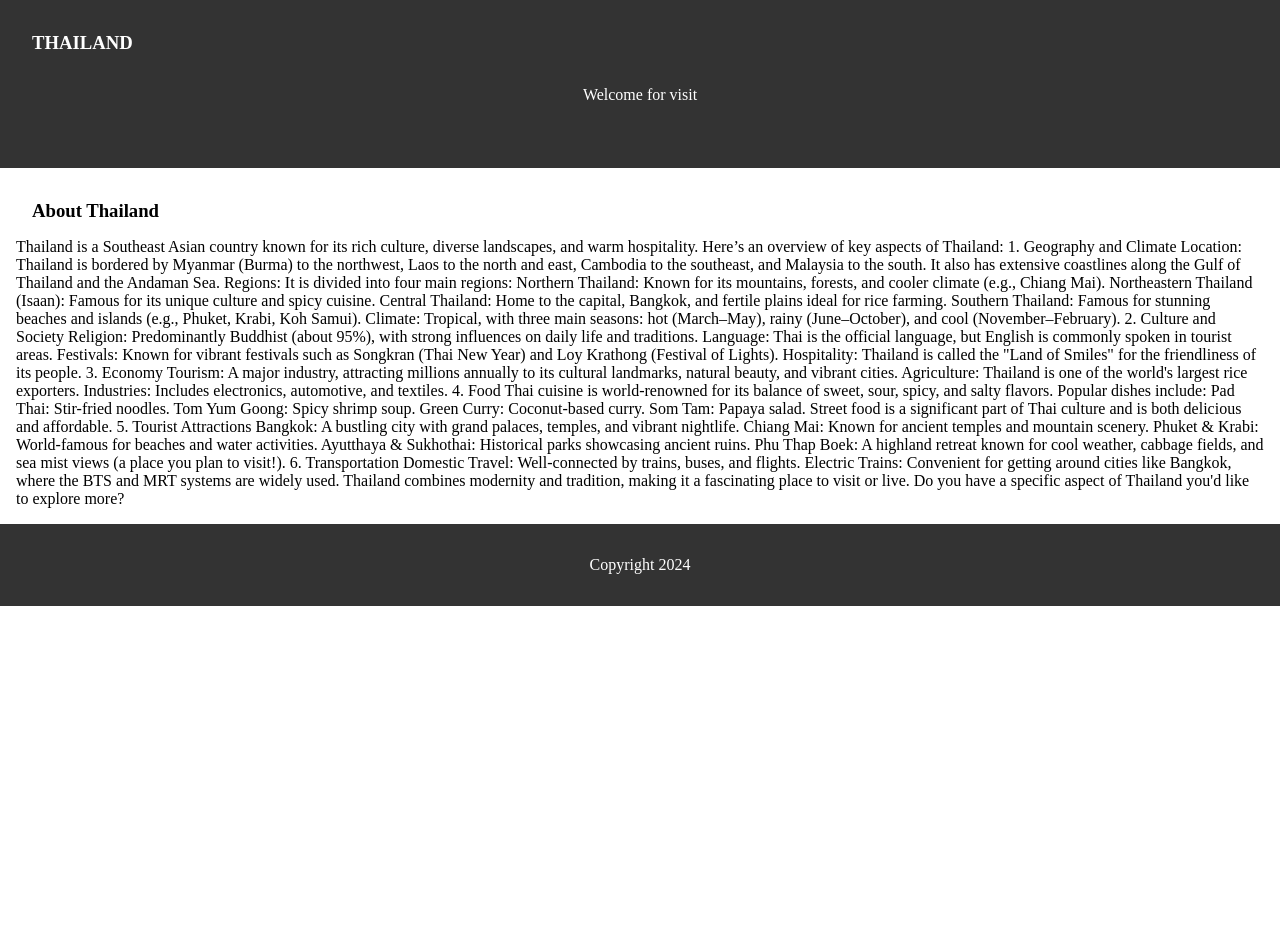
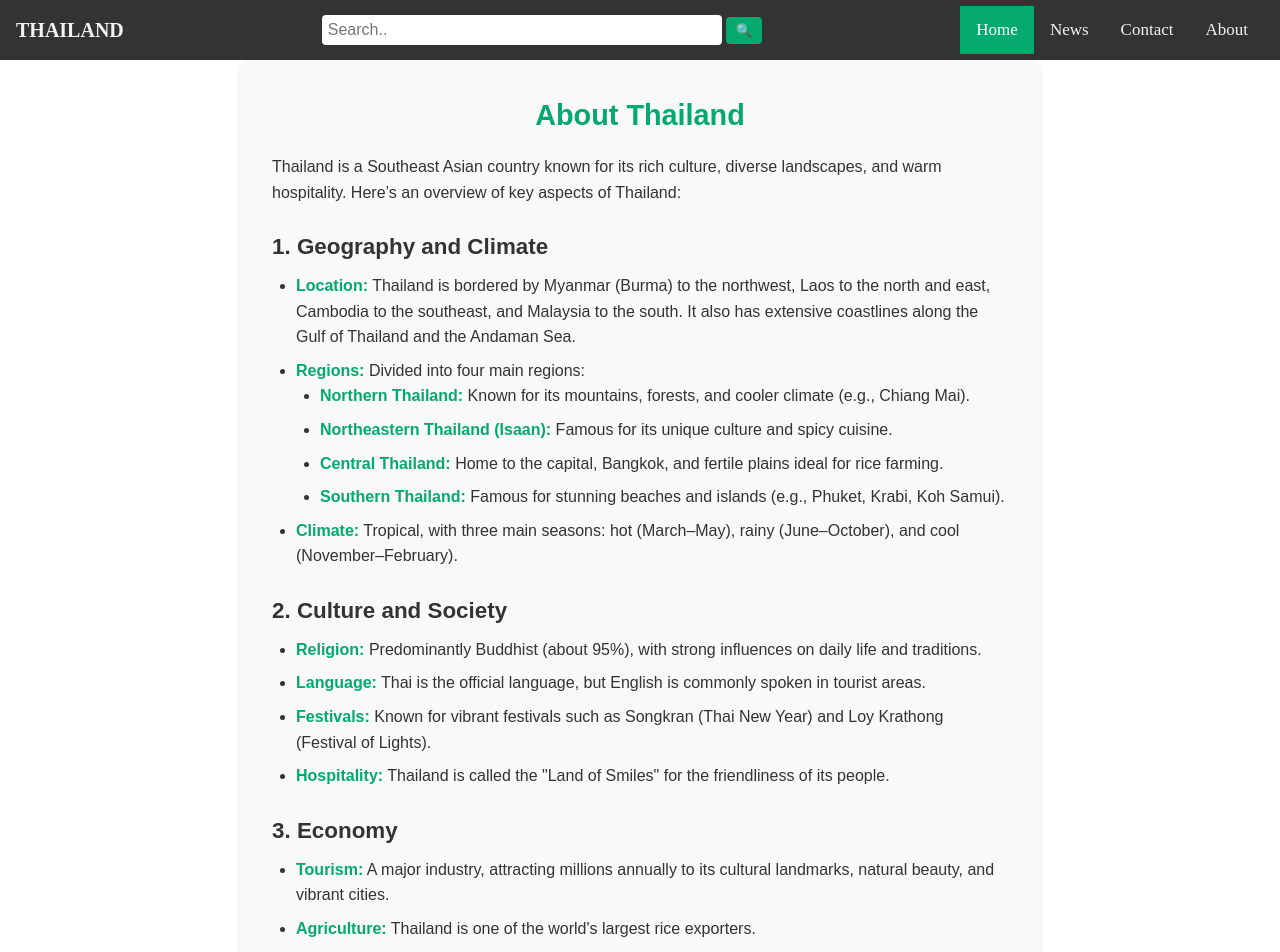
Before and after one commit to iamnewdt/web-tourist-vite, a React (Vite) app: page / in a window 1280 px wide. Shown: the top 952 px of the page. Before the commit the page ends 800 px from the top, so only its background shows below. Built offline with nearby package versions, Linux system fonts and the light colour scheme.

Commit message:
227/11/2024 Update Nav bar

```diff
--- a/package.json
+++ b/package.json
@@ -10,7 +10,9 @@
     "preview": "vite preview"
   },
   "dependencies": {
+    "bootstrap": "^5.3.3",
     "react": "^18.3.1",
+    "react-bootstrap": "^2.10.6",
     "react-dom": "^18.3.1"
   },
   "devDependencies": {
--- a/src/App.css
+++ b/src/App.css
@@ -4,6 +4,7 @@
   box-sizing: border-box;
 }
 
+/*Main Header*/
 header {
   background: #333;
   padding: 2rem;
@@ -17,19 +18,133 @@ header p {
   color: #fff;
 }
 
+/*Main footer*/*
 footer {
   background: #333;
   padding: 2rem;
   text-align: center;
   color: #fff;
-
 }
 
+/* Main Content */
 main {
-  padding: 1rem;
+  padding: 2rem;
+  font-family: 'Arial', sans-serif;
+  color: #333;
+  line-height: 1.6;
+  background-color: #f9f9f9;
+  border-radius: 10px;
+  box-shadow: 0 2px 5px rgba(0, 0, 0, 0.1);
+  max-width: 800px;
+  margin: auto;
 }
 
 main h3 {
-  padding: 1rem;
-  text-align: left;
+  font-size: 1.8rem;
+  color: #04AA6D;
+  margin-bottom: 1rem;
+  text-align: center;
 }
+
+main h4 {
+  font-size: 1.4rem;
+  color: #333;
+  margin-top: 1.5rem;
+  margin-bottom: 0.5rem;
+}
+
+main p {
+  margin-bottom: 1rem;
+}
+
+main ul {
+  list-style: disc;
+  margin-left: 1.5rem;
+}
+
+main ul li {
+  margin-bottom: 0.5rem;
+}
+
+main ul li strong {
+  color: #04AA6D;
+}
+
+
+/* Navigation Bar */
+.topnav {
+  background-color: #333;
+  display: flex;
+  align-items: center;
+  justify-content: space-between;
+  padding: 0 16px;
+  height: 60px;
+}
+
+/* Style the logo */
+.logo {
+  color: #f2f2f2;
+  font-size: 20px;
+  font-weight: bold;
+  text-transform: uppercase;
+}
+
+/* Style the navigation links */
+.nav-links a {
+  color: #f2f2f2;
+  text-align: center;
+  padding: 14px 16px;
+  text-decoration: none;
+  font-size: 17px;
+}
+
+/* Align the links to the right */
+.nav-links {
+  display: flex;
+}
+
+/* Change the color of links on hover */
+.nav-links a:hover {
+  background-color: #ddd;
+  color: black;
+}
+
+/* Add a color to the active/current link */
+.nav-links a.active {
+  background-color: #04AA6D;
+  color: white;
+}
+
+/* Style the search container */
+.search-container {
+  flex: 1; /* Allow search bar to expand in the center */
+  display: flex;
+  justify-content: center;
+  align-items: center;
+}
+
+/* Style the input field */
+.search-container input {
+  padding: 6px;
+  border: none;
+  border-radius: 4px;
+  font-size: 16px;
+  width: 60%; /* Adjust width for the center */
+  max-width: 400px;
+  margin-right: 4px;
+}
+
+/* Style the search button */
+.search-container button {
+  background-color: #04AA6D;
+  color: white;
+  border: none;
+  padding: 6px 10px;
+  border-radius: 4px;
+  cursor: pointer;
+}
+
+/* Change button style on hover */
+.search-container button:hover {
+  background-color: #45a049;
+}
--- a/src/App.jsx
+++ b/src/App.jsx
@@ -1,8 +1,10 @@
 import { useState } from 'react'
 import './App.css'
+import Nav from  './components/Nav'
 import Header from './components/Header'
 import Content from './components/Content'
 import Footer from './components/Footer'
+
 
 
 function App() {
@@ -10,7 +12,7 @@ function App() {
 
   return (
     <div className='App'>
-      <Header />
+      <Nav />
       <Content />
       <Footer />
     </div> )
--- a/src/components/Content.jsx
+++ b/src/components/Content.jsx
@@ -1,50 +1,84 @@
-import React from 'react'
+import React from 'react';
 
 function Content() {
   return (
     <main>
-        <h3>About Thailand</h3>
-        <p>Thailand is a Southeast Asian country known for its rich culture, diverse landscapes, and warm hospitality. Here’s an overview of key aspects of Thailand:
+      <h3>About Thailand</h3>
+      <p>
+        Thailand is a Southeast Asian country known for its rich culture, diverse landscapes, and warm hospitality. Here’s an overview of key aspects of Thailand:
+      </p>
 
-1. Geography and Climate
-Location: Thailand is bordered by Myanmar (Burma) to the northwest, Laos to the north and east, Cambodia to the southeast, and Malaysia to the south. It also has extensive coastlines along the Gulf of Thailand and the Andaman Sea.
-Regions: It is divided into four main regions:
-Northern Thailand: Known for its mountains, forests, and cooler climate (e.g., Chiang Mai).
-Northeastern Thailand (Isaan): Famous for its unique culture and spicy cuisine.
-Central Thailand: Home to the capital, Bangkok, and fertile plains ideal for rice farming.
-Southern Thailand: Famous for stunning beaches and islands (e.g., Phuket, Krabi, Koh Samui).
-Climate: Tropical, with three main seasons: hot (March–May), rainy (June–October), and cool (November–February).
-2. Culture and Society
-Religion: Predominantly Buddhist (about 95%), with strong influences on daily life and traditions.
-Language: Thai is the official language, but English is commonly spoken in tourist areas.
-Festivals: Known for vibrant festivals such as Songkran (Thai New Year) and Loy Krathong (Festival of Lights).
-Hospitality: Thailand is called the "Land of Smiles" for the friendliness of its people.
-3. Economy
-Tourism: A major industry, attracting millions annually to its cultural landmarks, natural beauty, and vibrant cities.
-Agriculture: Thailand is one of the world's largest rice exporters.
-Industries: Includes electronics, automotive, and textiles.
-4. Food
-Thai cuisine is world-renowned for its balance of sweet, sour, spicy, and salty flavors. Popular dishes include:
-Pad Thai: Stir-fried noodles.
-Tom Yum Goong: Spicy shrimp soup.
-Green Curry: Coconut-based curry.
-Som Tam: Papaya salad.
-Street food is a significant part of Thai culture and is both delicious and affordable.
-5. Tourist Attractions
-Bangkok: A bustling city with grand palaces, temples, and vibrant nightlife.
-Chiang Mai: Known for ancient temples and mountain scenery.
-Phuket & Krabi: World-famous for beaches and water activities.
-Ayutthaya & Sukhothai: Historical parks showcasing ancient ruins.
-Phu Thap Boek: A highland retreat known for cool weather, cabbage fields, and sea mist views (a place you plan to visit!).
-6. Transportation
-Domestic Travel: Well-connected by trains, buses, and flights.
-Electric Trains: Convenient for getting around cities like Bangkok, where the BTS and MRT systems are widely used.
-Thailand combines modernity and tradition, making it a fascinating place to visit or live. Do you have a specific aspect of Thailand you'd like to explore more?
-</p>
+      <section>
+        <h4>1. Geography and Climate</h4>
+        <ul>
+          <li>
+            <strong>Location:</strong> Thailand is bordered by Myanmar (Burma) to the northwest, Laos to the north and east, Cambodia to the southeast, and Malaysia to the south. It also has extensive coastlines along the Gulf of Thailand and the Andaman Sea.
+          </li>
+          <li>
+            <strong>Regions:</strong> Divided into four main regions:
+            <ul>
+              <li><strong>Northern Thailand:</strong> Known for its mountains, forests, and cooler climate (e.g., Chiang Mai).</li>
+              <li><strong>Northeastern Thailand (Isaan):</strong> Famous for its unique culture and spicy cuisine.</li>
+              <li><strong>Central Thailand:</strong> Home to the capital, Bangkok, and fertile plains ideal for rice farming.</li>
+              <li><strong>Southern Thailand:</strong> Famous for stunning beaches and islands (e.g., Phuket, Krabi, Koh Samui).</li>
+            </ul>
+          </li>
+          <li>
+            <strong>Climate:</strong> Tropical, with three main seasons: hot (March–May), rainy (June–October), and cool (November–February).
+          </li>
+        </ul>
+      </section>
 
+      <section>
+        <h4>2. Culture and Society</h4>
+        <ul>
+          <li><strong>Religion:</strong> Predominantly Buddhist (about 95%), with strong influences on daily life and traditions.</li>
+          <li><strong>Language:</strong> Thai is the official language, but English is commonly spoken in tourist areas.</li>
+          <li><strong>Festivals:</strong> Known for vibrant festivals such as Songkran (Thai New Year) and Loy Krathong (Festival of Lights).</li>
+          <li><strong>Hospitality:</strong> Thailand is called the "Land of Smiles" for the friendliness of its people.</li>
+        </ul>
+      </section>
 
+      <section>
+        <h4>3. Economy</h4>
+        <ul>
+          <li><strong>Tourism:</strong> A major industry, attracting millions annually to its cultural landmarks, natural beauty, and vibrant cities.</li>
+          <li><strong>Agriculture:</strong> Thailand is one of the world's largest rice exporters.</li>
+          <li><strong>Industries:</strong> Includes electronics, automotive, and textiles.</li>
+        </ul>
+      </section>
+
+      <section>
+        <h4>4. Food</h4>
+        <p>Thai cuisine is world-renowned for its balance of sweet, sour, spicy, and salty flavors. Popular dishes include:</p>
+        <ul>
+          <li><strong>Pad Thai:</strong> Stir-fried noodles.</li>
+          <li><strong>Tom Yum Goong:</strong> Spicy shrimp soup.</li>
+          <li><strong>Green Curry:</strong> Coconut-based curry.</li>
+          <li><strong>Som Tam:</strong> Papaya salad.</li>
+        </ul>
+        <p>Street food is a significant part of Thai culture and is both delicious and affordable.</p>
+      </section>
+
+      <section>
+        <h4>5. Tourist Attractions</h4>
+        <ul>
+          <li><strong>Bangkok:</strong> A bustling city with grand palaces, temples, and vibrant nightlife.</li>
+          <li><strong>Chiang Mai:</strong> Known for ancient temples and mountain scenery.</li>
+          <li><strong>Phuket & Krabi:</strong> World-famous for beaches and water activities.</li>
+          <li><strong>Ayutthaya & Sukhothai:</strong> Historical parks showcasing ancient ruins.</li>
+          <li><strong>Phu Thap Boek:</strong> A highland retreat known for cool weather, cabbage fields, and sea mist views.</li>
+        </ul>
+      </section>
+
+      <section>
+        <h4>6. Transportation</h4>
+        <p>
+          Thailand combines modernity and tradition, making it a fascinating place to visit or live. Domestic travel is well-connected by trains, buses, and flights. In cities like Bangkok, electric trains (BTS and MRT) are convenient options for getting around.
+        </p>
+      </section>
     </main>
-  )
+  );
 }
 
-export default Content
+export default Content;
--- a/src/components/Footer.jsx
+++ b/src/components/Footer.jsx
@@ -6,7 +6,6 @@ function Footer() {
     <p>Copyright 2024</p>
    </footer>
 
-
   )
 }
 
--- a/src/components/Header.jsx
+++ b/src/components/Header.jsx
@@ -3,7 +3,6 @@ import React from 'react'
 function Header() {
   return (
     <header>
-     <h3>THAILAND</h3>
      <p>Welcome for visit</p>
     </header>
   )
--- /dev/null
+++ b/src/components/Nav.jsx
@@ -0,0 +1,21 @@
+import React from 'react';
+
+function Nav() {
+  return (
+    <div className="topnav">
+      <div className="logo">Thailand</div>
+      <div className="search-container">
+        <input type="text" placeholder="Search.." />
+        <button type="submit">🔍</button>
+      </div>
+      <div className="nav-links">
+        <a className="active" href="#home">Home</a>
+        <a href="#news">News</a>
+        <a href="#contact">Contact</a>
+        <a href="#about">About</a>
+      </div>
+    </div>
+  );
+}
+
+export default Nav;
```
Also changed, not shown: 1 other file (tests, documents, lock files or other folders).
